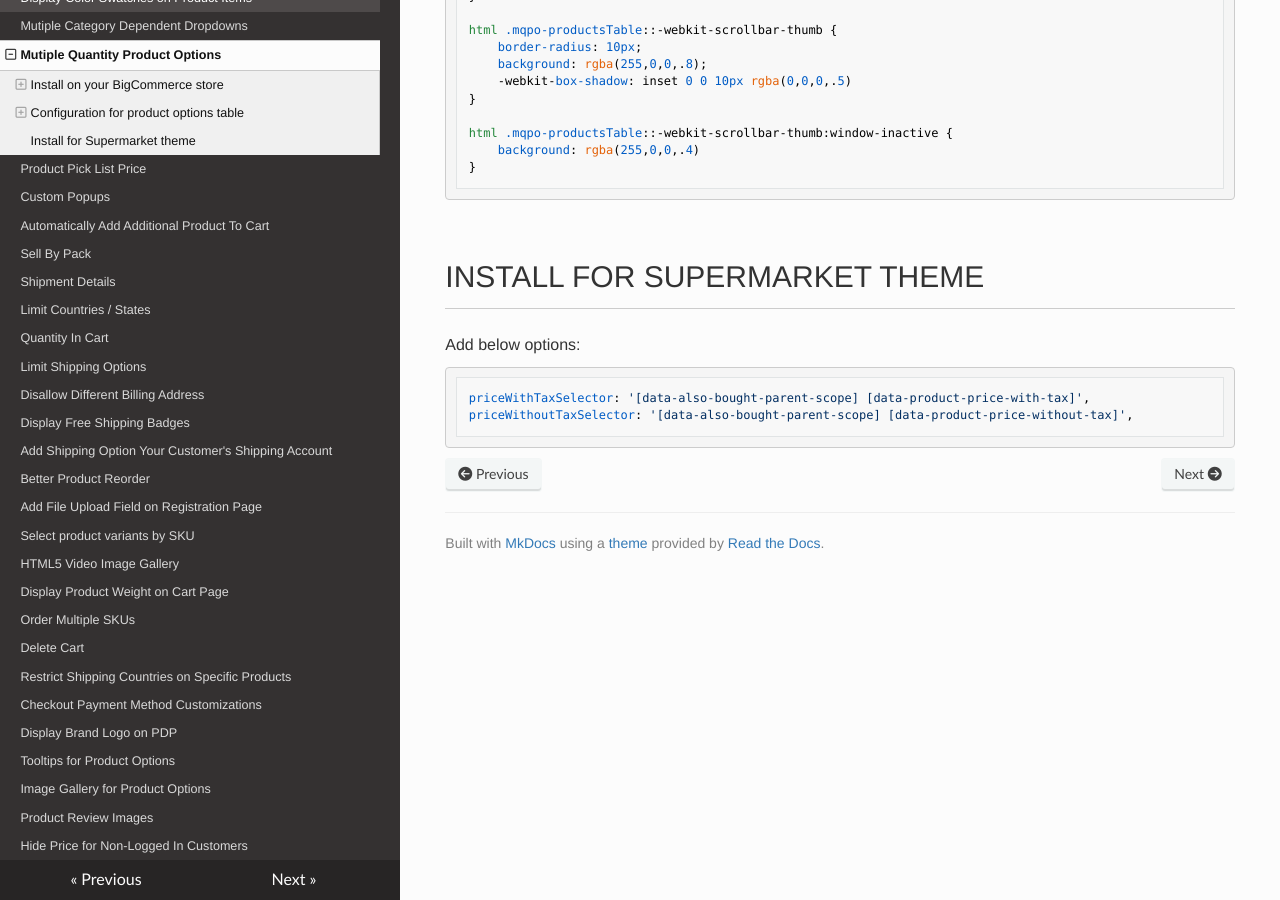
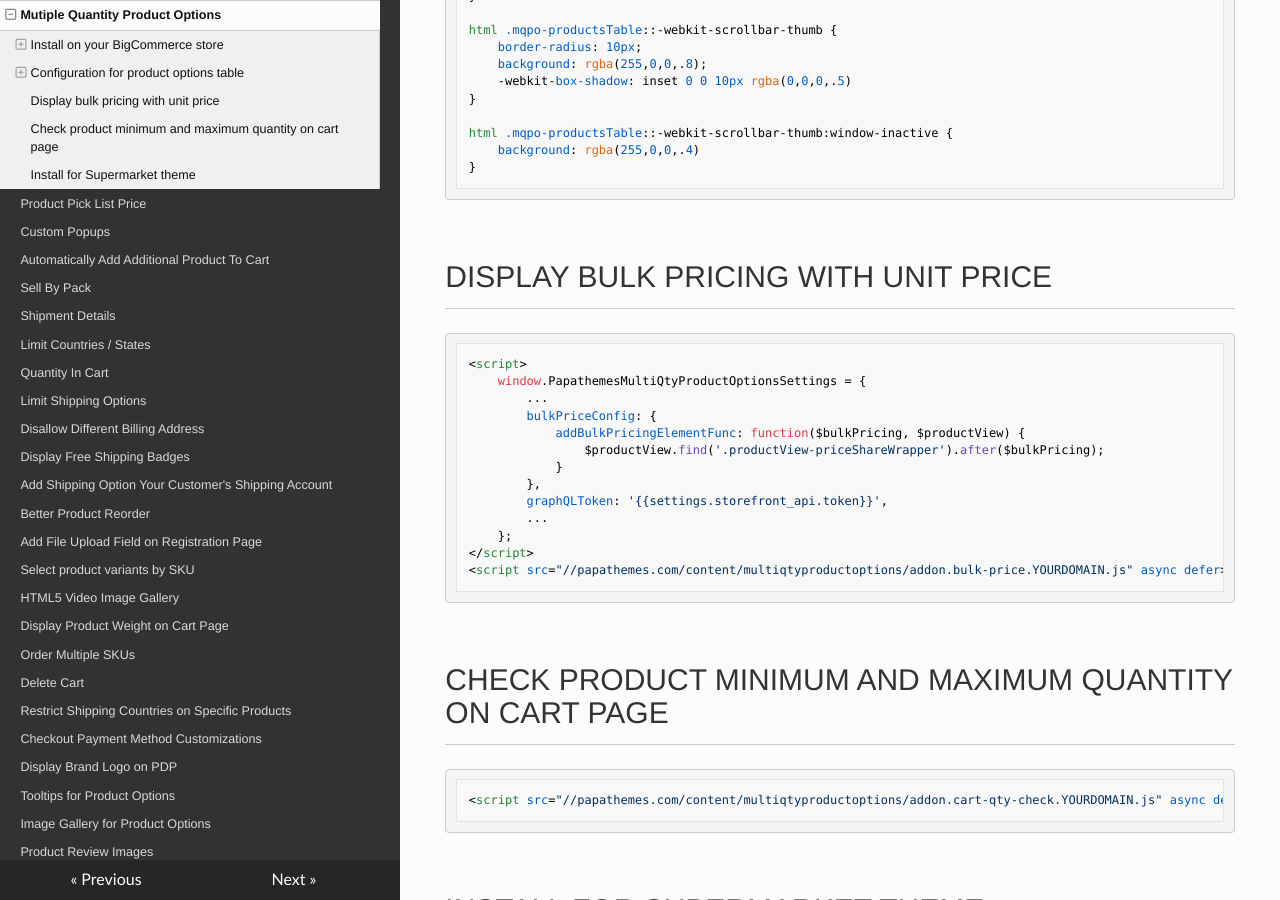
Before and after one commit to tvlgiao/bc-addons-docs, an MkDocs documentation site: the page built from docs/multiple-quantity-product-options.md, in a window 1280 px wide and 900 px high, scrolled down 7741 px. Built offline with MkDocs 1.6.1, drawn with Linux system fonts in a browser that asks for light colours; nearby versions of some CDN libraries; some of the changed text lies outside the part shown.

````diff
--- a/docs/multiple-quantity-product-options.md
+++ b/docs/multiple-quantity-product-options.md
@@ -339,6 +339,30 @@
 }
 ```
 
+## Display bulk pricing with unit price
+
+```html
+<script>
+    window.PapathemesMultiQtyProductOptionsSettings = {
+        ...
+        bulkPriceConfig: {
+            addBulkPricingElementFunc: function($bulkPricing, $productView) {
+                $productView.find('.productView-priceShareWrapper').after($bulkPricing);
+            }
+        },
+        graphQLToken: '{{settings.storefront_api.token}}',
+        ...
+    };
+</script>
+<script src="//papathemes.com/content/multiqtyproductoptions/addon.bulk-price.YOURDOMAIN.js" async defer></script>
+```
+
+## Check product minimum and maximum quantity on cart page
+
+```html
+<script src="//papathemes.com/content/multiqtyproductoptions/addon.cart-qty-check.YOURDOMAIN.js" async defer></script>
+```
+
 
 ## Install for Supermarket theme
 
````
Also changed, not shown: docs/product-review-images.md (+3 -2 lines).
